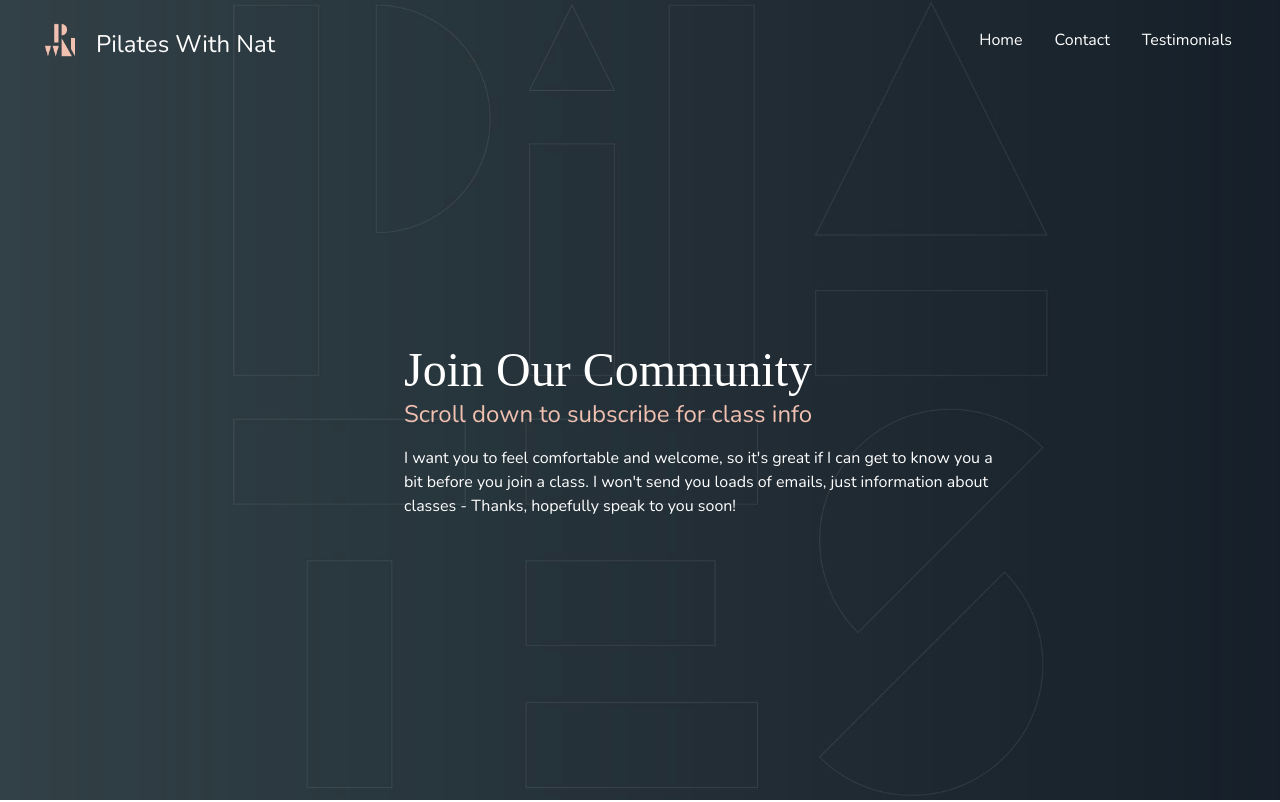
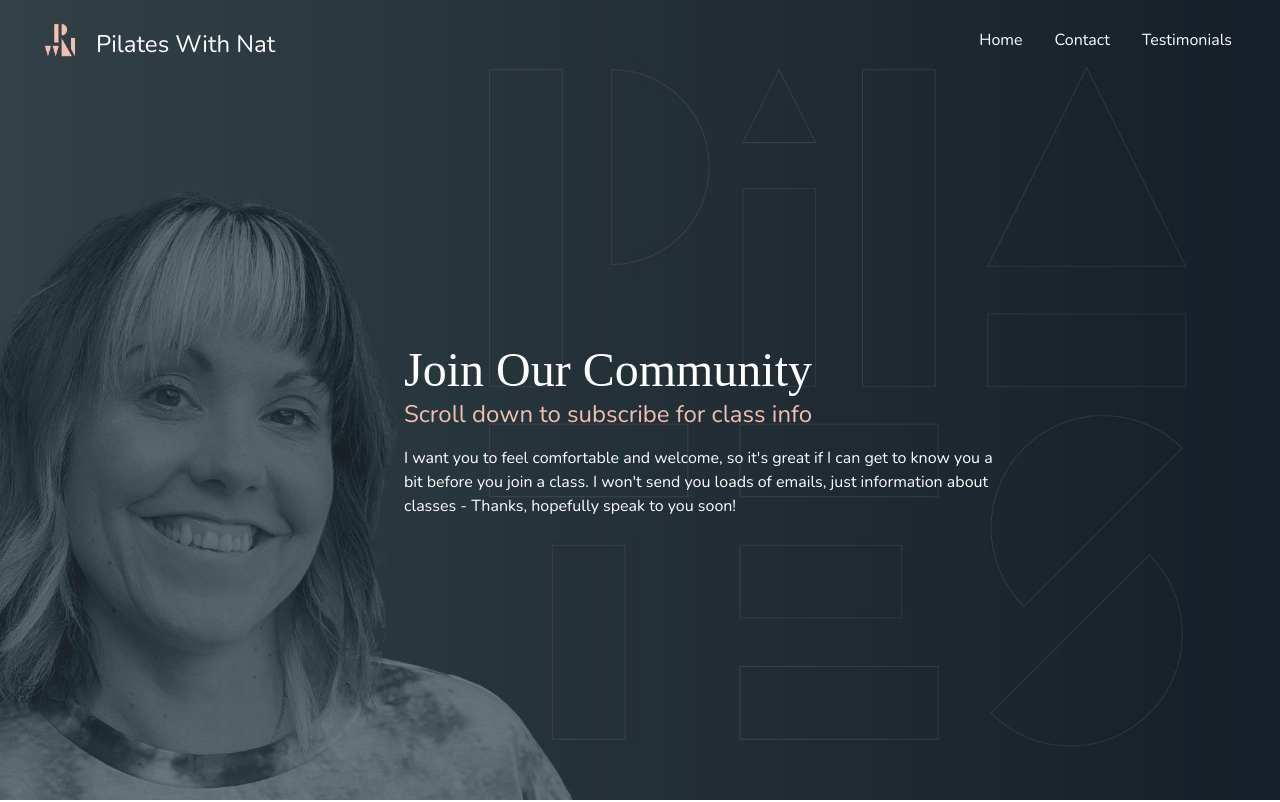
Before and after one commit to WilHesk/pilateswithnat, a Next.js app: page /contact in a window 1280 px wide. Shown: the top 802 px of the page. Built offline with nearby package versions, Linux system fonts and the light colour scheme; a web font is replaced by a local one.

Commit message:
switching image back didn't work

```diff
--- a/components/Hero.jsx
+++ b/components/Hero.jsx
@@ -3,7 +3,7 @@
 
 const Hero = ({heading, message, button, heading2, message2, message3 }) => {
   return (
-    <div className='flex items-center justify-center h-screen bg-fixed bg-center bg-cover bg-cover custom-img-mob md:custom-img'>
+    <div className='flex items-center justify-center h-screen bg-fixed bg-center bg-cover custom-img'>
         {/* Overlay */}
         <div className='absolute top-0 left-0 right-0 bottom-0 bg-dkgrey/70 z-[2]' />
         <div className=' text-white z-[2] mt-[4rem] mx-[8%] sm:mr-[15%] sm:ml-[25%]'>
--- a/components/Page.jsx
+++ b/components/Page.jsx
@@ -3,7 +3,7 @@
 
 const Page = ({heading, heading2, message2, para }) => {
   return (
-    <div className='flex items-center justify-center h-screen mt-0 bg-fixed bg-center bg-cover custom-img-mob md:custom-img'>
+    <div className='flex items-center justify-center h-screen mt-0 bg-fixed bg-center bg-cover custom-img'>
         {/* Overlay */}
         <div className='absolute top-0 left-0 right-0 bottom-0 bg-dkgrey/40 z-[2]' />
         <div className='p-5 text-white z-[2] mt-[4rem] mx-[6%] md:mr-[20%] md:ml-[30%]'>
--- a/components/Testi.jsx
+++ b/components/Testi.jsx
@@ -3,7 +3,7 @@
 
 const Testi = ({heading1, heading2, message1, message2, message3 }) => {
   return (
-    <div className='flex items-center justify-center h-screen mt-0 bg-fixed bg-center bg-cover bg-cover custom-img-mob md:custom-img'>
+    <div className='flex items-center justify-center h-screen mt-0 bg-fixed bg-center bg-cover custom-img'>
         {/* Overlay */}
         <div className='absolute top-0 left-0 right-0 bottom-0 bg-dkgrey/70 z-[2]' />
         <div className='p-5 text-white z-[2] mt-[4rem] mx-[6%] sm:mr-[15%] sm:ml-[25%] '>
```
